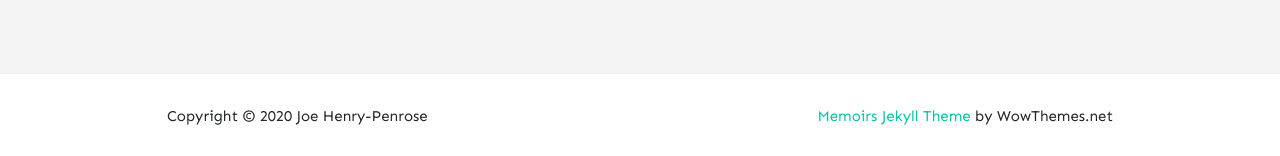
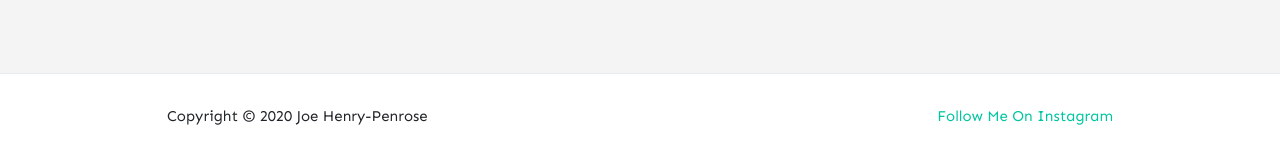
Before and after one commit to jhenrypenrose/jhenrypenrose.github.io, a Jekyll site: the page built from index.html, in a window 1280 px wide. Shown: the part 1301-1457 px from the top of the page. Built offline with Jekyll 4.4.1, drawn with Linux system fonts in a browser that asks for light colours; nearby versions of some CDN libraries; the list of posts is cut into pages by our own code; comment, search, counter and statistics services are not loaded.

```diff
--- a/_config.yml
+++ b/_config.yml
@@ -6,7 +6,7 @@ logo: 'assets/images/home.png'
 favicon: 'assets/images/favicon.png'
 baseurl: ''
 google_analytics: 'UA-113955134-2'
-disqus: ''
+disqus: 'jhenrypenrose'
 mailchimp-list: ''
 include: ["_pages"]
 permalink: /:title/
--- a/_layouts/default.html
+++ b/_layouts/default.html
@@ -114,7 +114,7 @@ ga('send', 'pageview');
                 Copyright © {{ site.time | date: "%Y" }} {{ site.name }}
             </div>
             <div class="col-md-6 col-sm-12 text-center text-lg-right">
-                <a target="_blank" href="https://www.wowthemes.net/memoirs-free-jekyll-theme/">Memoirs Jekyll Theme</a> by WowThemes.net
+                <a target="_blank" href="https://www.instagram.com/smoozic/">Follow Me On Instagram</a>
             </div>
         </div>
     </div>
```
Also changed, not shown: 9 other files.
